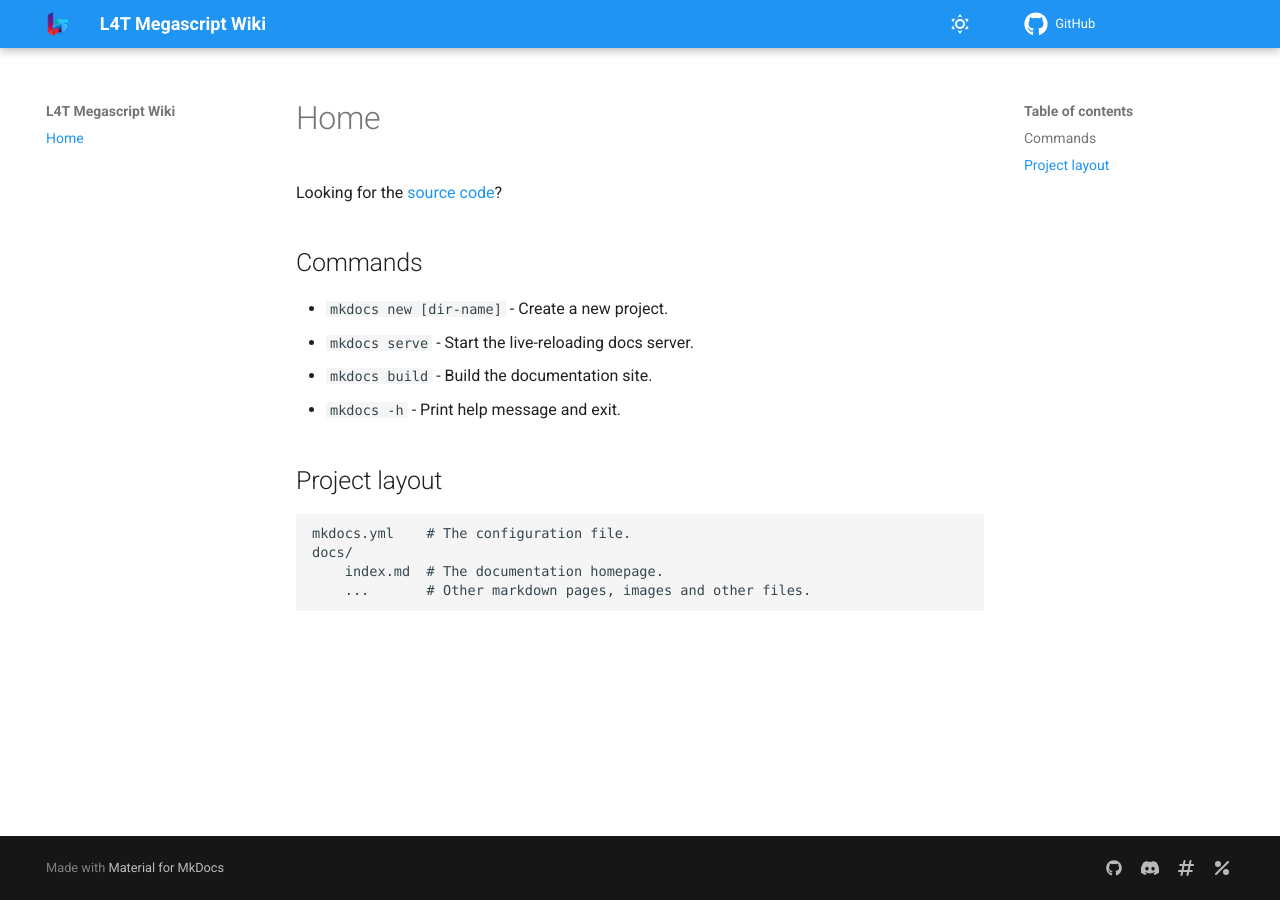
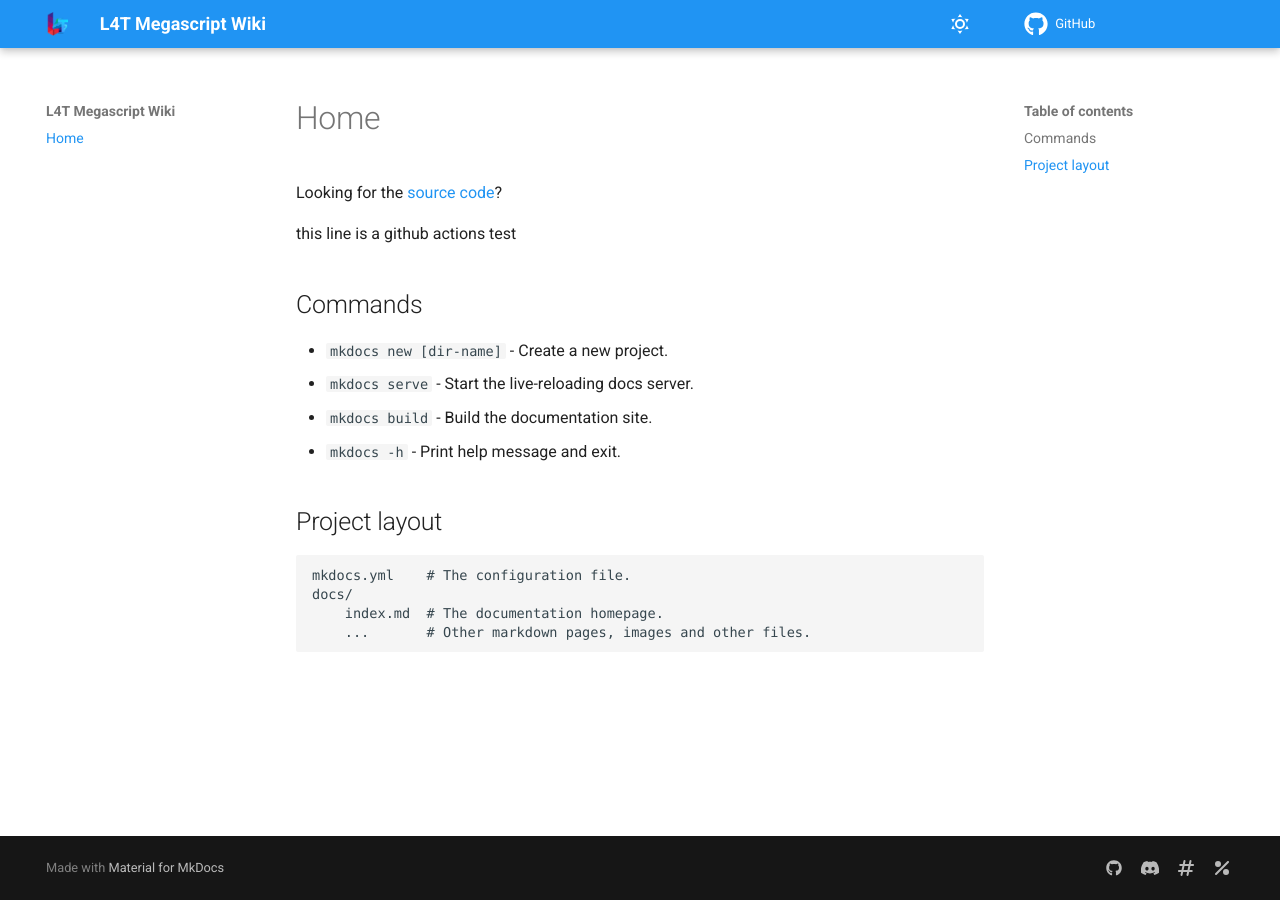
Before and after one commit to cobalt2727/L4T-Megascript-Wiki, an MkDocs documentation site: the page built from docs/index.md, in a window 1280 px wide. Built offline with MkDocs 1.6.1 and Material for MkDocs 9.7.7, drawn with Linux system fonts in a browser that asks for light colours; some web fonts are replaced; comment, search, counter and statistics services are not loaded.

Commit message:
Update index.md
testing 1 2 3

```diff
--- a/docs/index.md
+++ b/docs/index.md
@@ -1,6 +1,8 @@
 # Home
 
 Looking for the [source code](https://github.com/cobalt2727/L4T-Megascript)?
+
+this line is a github actions test
 
 ## Commands
 
```
